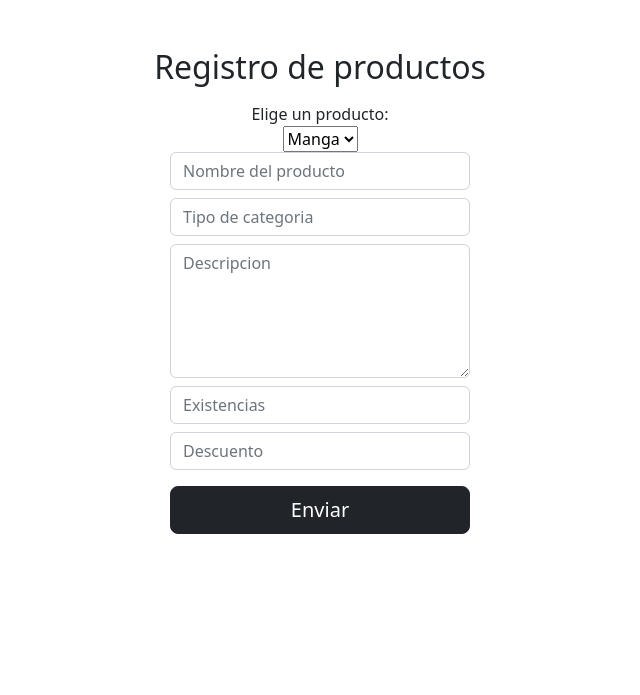
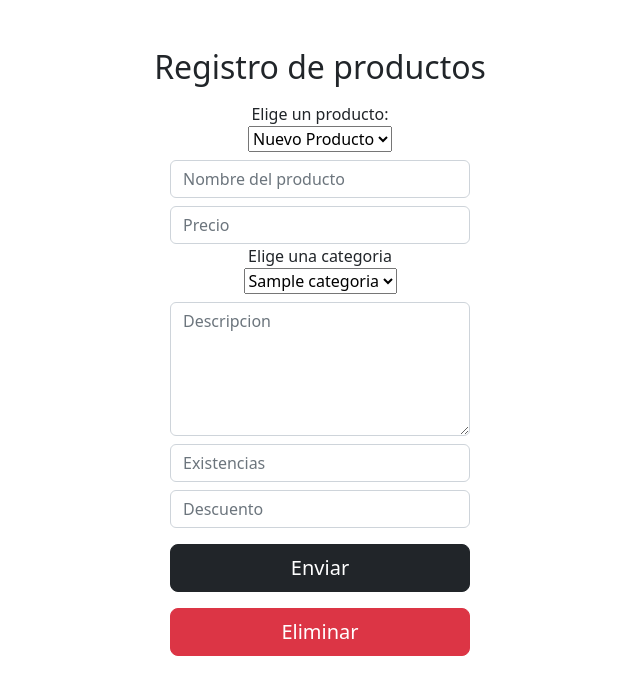
Before and after one commit to TINUSinc/TINUsBooks, a PHP site: page /sources/formularios/productos.php in a window 1280 px wide. Shown: the top 695 px of the page, without its empty margins (320-960 px from the left). Run offline with PHP 8.4, Linux system fonts and the light colour scheme; tables that the repository leaves empty or names only in its code hold one stand-in row (values such as "Sample post").

Commit message:
Agregando la pagina de producto para la vista de la base de datos

```diff
--- a/index.php
+++ b/index.php
@@ -18,8 +18,8 @@
 
 </head>
 <body>
-    <?php
-        borrarProducto(9);
-    ?>
+    <a href="sources/formularios/productos.php">Pagina de productos</a>
+    <br>
+    <a href="sources/formularios/categoria.php">Pagina de categoria</a>
 </body>
 </html>
--- /dev/null
+++ b/js/productos.js
@@ -0,0 +1,32 @@
+var producto = document.querySelector('#producto');
+var nombre = document.getElementById("nombre");
+var precio = document.getElementById("precio");
+var descripcion = document.getElementById("descripcion");
+var existencias = document.getElementById("existencias");
+var descuento = document.getElementById("descuento");
+var categoria = document.querySelector('#categoria');
+producto.addEventListener("change", function(){
+    var seleccion = producto.options[producto.selectedIndex].value;
+    if(seleccion != 0){
+        $.post("../PHP/consultas.php",{"idProd":seleccion},"json")
+        .done(function(data,textstatus,jqXHR){
+            var datos = JSON.parse(data);
+            nombre.value = datos.Nombre_Prod;
+            precio.value = datos.Precio_Prod;
+            descripcion.value = datos.Descripcion_Prod;
+            existencias.value = datos.Existencias_Prod;
+            descuento.value = datos.Descuento_Prod;
+            categoria.value = datos.ID_Cat;
+        })
+        .fail(function(jqXHR, textStatus, errorThrown){
+            console.log("Solicitud fallada");
+        })
+    }else{
+        nombre.value = "";
+        precio.value = "";
+        descripcion.value = "";
+        existencias.value = "";
+        descuento.value = "";
+        categoria.value = "";
+    }
+});
--- a/sources/PHP/consultas.php
+++ b/sources/PHP/consultas.php
@@ -1,5 +1,11 @@
 <?php
     include_once("conexion.php");
+
+    if(isset($_POST["idProd"])){
+        $producto = getProducto($_POST["idProd"]);
+        echo json_encode($producto);
+    }
+
     function login($cuentaUsr, $Contra_usr){
         /**
          * Si el usuario existe retorna un array asociativo de
@@ -34,7 +40,7 @@
         $count = 0;
         $retornar = array();
         while($fila = $datos->fetch_assoc()){
-            $retornar[$fila["ID_cat"]] = $fila["Nom_Cat"];
+            $retornar[$count] = $fila;
             $count++;
         }
         return $retornar;
@@ -65,6 +71,18 @@
         while($fila = $datos->fetch_assoc()){
             $fila["Imagenes"] = getImagenesProd($fila["ID_Prod"]);
             $retornar[$fila["ID_Prod"]] = $fila;
+        }
+        return $retornar;
+    }
+
+    function getProducto($idProducto){
+        global $conexion;
+        $query = 'SELECT * FROM producto, categoria WHERE producto.CategoriaId_Cat=categoria.ID_Cat AND producto.ID_Prod='.$idProducto.';';
+        $datos = $conexion->query($query);
+        $retornar = array();
+        while($fila = $datos->fetch_assoc()){
+            $fila["Imagenes"] = getImagenesProd($fila["ID_Prod"]);
+            $retornar = $fila;
         }
         return $retornar;
     }
--- a/sources/formularios/productos.php
+++ b/sources/formularios/productos.php
@@ -1,37 +1,80 @@
+<?php
+    include("../PHP/altas.php");
+    include("../PHP/consultas.php");
+    include("../PHP/bajas.php");
+    include("../PHP/actualizaciones.php");
+    if(isset($_POST["peticionProducto"]) && $_SERVER["REQUEST_METHOD"] == "POST"){
+        if(!$_POST["producto"]){
+            crearProucto($_POST["nombre"],$_POST["descripcion"],$_POST["precio"],$_POST["existencias"],$_POST["categoria"],$_POST["descuento"]);
+        }else{
+            modificarProducto($_POST["producto"],$_POST["nombre"],$_POST["descripcion"],$_POST["precio"],$_POST["existencias"],$_POST["categoria"],$_POST["descuento"]);
+        }
+    }
+    if(isset($_POST["eliminacionProducto"]) && $_SERVER["REQUEST_METHOD"] == "POST"){
+        if($_POST["producto"] == 0){
+            echo '<div class="alert alert-warning alert-dismissible fade show" role="alert">
+                    Seleccione un producto para eliminar
+                  </div>';
+        }else{
+            borrarProducto($_POST["producto"]);
+        }
+    }
+?>
 <!DOCTYPE html>
 <html lang="en">
 
     <head>
         <title>Productos</title>
         <meta name="viewport" content="width=device-width">
-
         <!-- links de Bootstrap -->
         <!-- CSS only -->
         <link href="https://cdn.jsdelivr.net/npm/bootstrap@5.2.3/dist/css/bootstrap.min.css" rel="stylesheet" integrity="sha384-rbsA2VBKQhggwzxH7pPCaAqO46MgnOM80zW1RWuH61DGLwZJEdK2Kadq2F9CUG65" crossorigin="anonymous">
+        <script src="https://ajax.googleapis.com/ajax/libs/jquery/3.6.1/jquery.min.js"></script>
+        <script src="../../js/productos.js" defer></script>
     </head>
     <body>
 
         <div class="text-center mt-5">
             <h1 class="h2 mb-3 font-weight-normal">Registro de productos</h1>
-            <form style="max-width:300px;margin:auto;">
+            <form style="max-width:300px;margin:auto;" method="POST" action="<?php echo htmlspecialchars($_SERVER["PHP_SELF"]); ?>">
                 <div class="form-group">
                     <label for="producto">Elige un producto:</label>
                     <br>
-                    <select name="producto" id="producto" tittle="Elige un producto de la lista">
-                        <option value="manga">Manga</option>
+                    <select name="producto" id="producto" tittle="Elige un producto de la lista" required>
+                        <option value=0>Nuevo Producto</option>
+                        <?php
+                            $productos = getProductos();
+                            foreach($productos as $producto){
+                                echo '<option value='.$producto["ID_Prod"].'>'.$producto["Nombre_Prod"].'</option>';
+                            }
+                        ?>
                     </select>
-                    <input type="text" class="form-control" placeholder="Nombre del producto">
-                    <input type="text" class="mt-2 form-control" placeholder="Tipo de categoria">
-                    <textarea class="mt-2 form-control" name="descripcion" rows="5" cols="60" placeholder="Descripcion"></textarea>
-                    <input type="number" class="mt-2 form-control" placeholder="Existencias">
-                    <input type="number" class="mt-2 form-control" placeholder="Descuento">
+                    <br>
+                    <input required type="text" class="mt-2 form-control" placeholder="Nombre del producto" id="nombre" name="nombre">
+                    <input required type="number" step="any" class="mt-2 form-control" placeholder="Precio" id="precio" name="precio">
+                    <label for="categoria">Elige una categoria</label>
+                    <br>
+                    <select required name="categoria" id="categoria" title="Elige una categoria de la lista">
+                        <?php
+                            $categorias = getCategorias();
+                            foreach($categorias as $categoria){
+                                echo '<option value='.$categoria["ID_cat"].'>'.$categoria["Nom_Cat"].'</option>';
+                            }
+                        ?>
+
+                    </select>
+                    <textarea required class="mt-2 form-control" name="descripcion" rows="5" cols="60" placeholder="Descripcion" id="descripcion"></textarea>
+                    <input required type="number" class="mt-2 form-control" placeholder="Existencias" name="existencias" id="existencias">
+                    <input required type="number" class="mt-2 form-control" placeholder="Descuento" name="descuento" max="99" min="0" id="descuento">
                     <div class="mt-3 d-grid gap-2">
-                        <button class="btn btn-dark btn-lg">Enviar</button>
+                        <button class="btn btn-dark btn-lg" name="peticionProducto">Enviar</button>
                     </div>
+                    <div class="mt-3 d-grid gap-2">
+                        <button class="btn btn-danger btn-lg" name="eliminacionProducto">Eliminar</button>
+                    </div>
+                    <br>
                 </div>
             </form>
         </div>
-
     </body>
-
 </html>
```
Also changed, not shown: sources/PHP/altas.php (line endings or trailing spaces).
